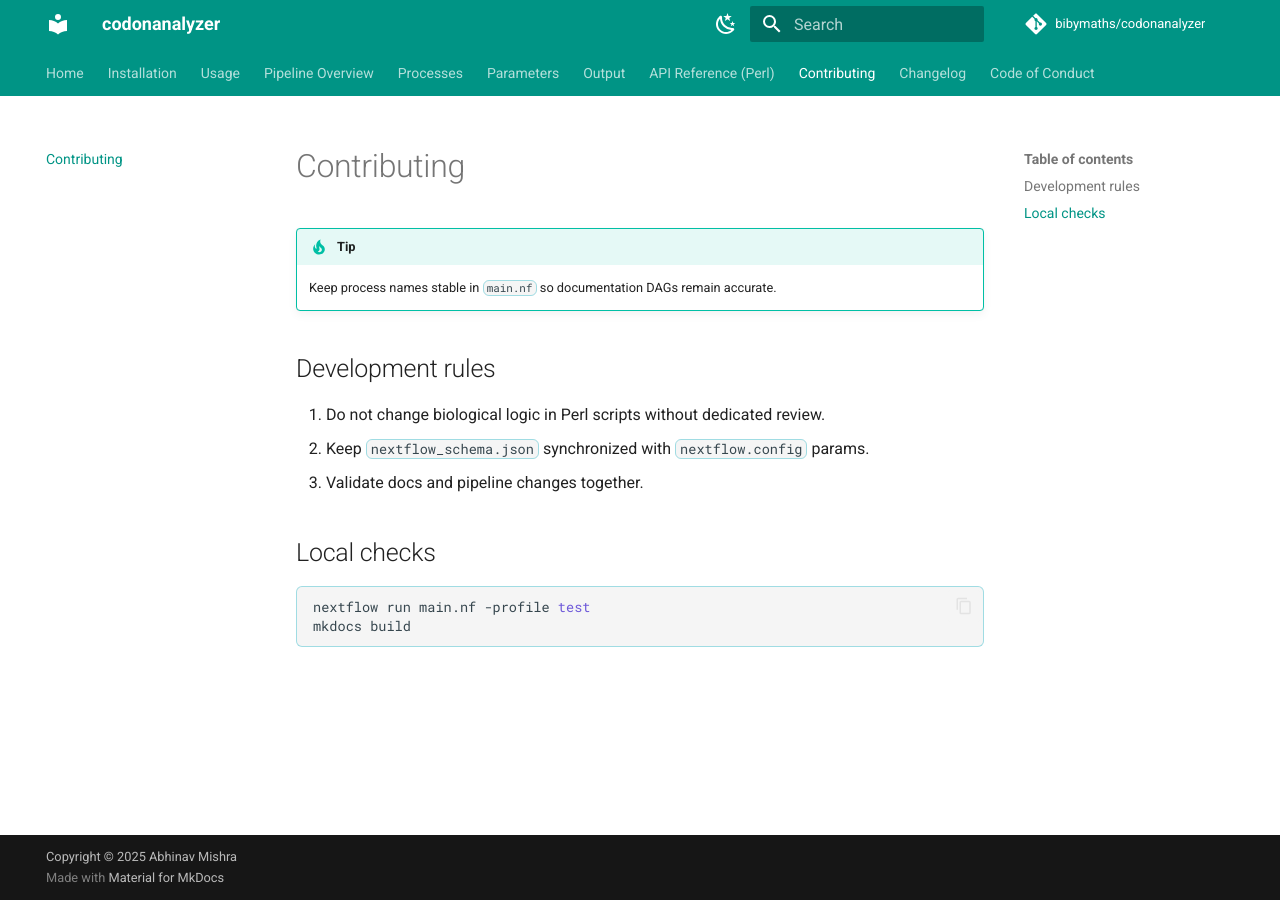
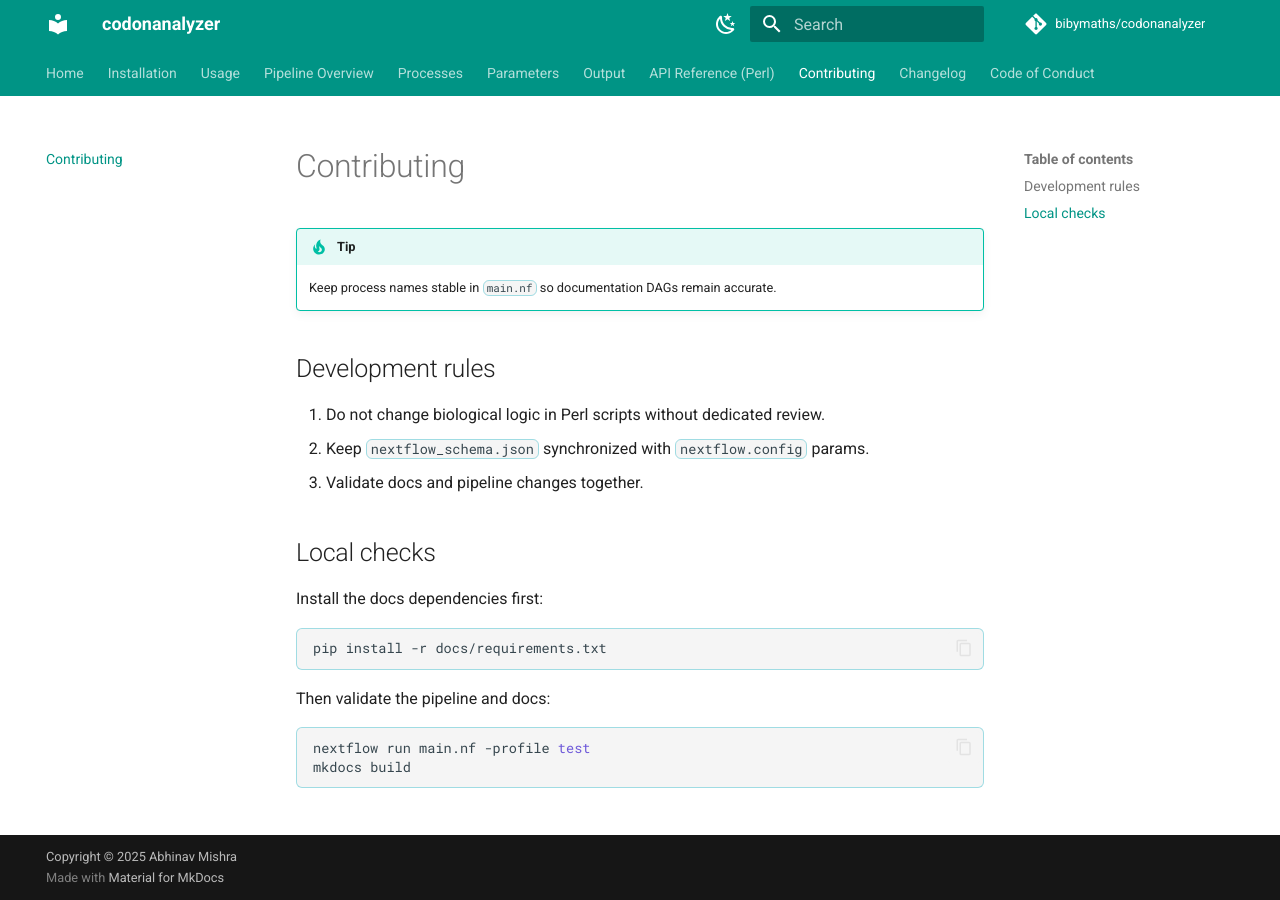
Before and after one commit to bibymaths/codonanalyzer, an MkDocs documentation site: the page built from docs/contributing.md, in a window 1280 px wide. Built offline with MkDocs 1.6.1 and Material for MkDocs 9.7.7, drawn with Linux system fonts in a browser that asks for light colours; comment, search, counter and statistics services are not loaded.

````diff
--- a/docs/contributing.md
+++ b/docs/contributing.md
@@ -11,6 +11,14 @@
 
 ## Local checks
 
+Install the docs dependencies first:
+
+```bash
+pip install -r docs/requirements.txt
+```
+
+Then validate the pipeline and docs:
+
 ```bash
 nextflow run main.nf -profile test
 mkdocs build
--- a/mkdocs.yml
+++ b/mkdocs.yml
@@ -9,6 +9,7 @@ copyright: Copyright © 2025 Abhinav Mishra
 
 theme:
   name: material
+  custom_dir: docs/overrides
   palette:
     - media: "(prefers-color-scheme: light)"
       scheme: default
@@ -59,6 +60,7 @@ extra_css:
   - stylesheets/extra.css
 
 extra_javascript:
+  - https://cdn.jsdelivr.net/npm/mermaid@10/dist/mermaid.min.js
   - javascripts/extra.js
 
 nav:
--- a/nextflow_schema.json
+++ b/nextflow_schema.json
@@ -8,13 +8,13 @@
     "input": {
       "type": "string",
       "format": "file-path",
-      "description": "Path to input DNA multi-FASTA file (up to 1000 headers).",
+      "description": "Path to input DNA multi-FASTA file (up to 1000 headers). Relative paths are resolved from the project root.",
       "default": "data/in.fasta"
     },
     "outdir": {
       "type": "string",
       "format": "directory-path",
-      "description": "Output directory for final and intermediate pipeline results.",
+      "description": "Output directory for final and intermediate pipeline results. Relative paths are resolved from the project root.",
       "default": "results"
     },
     "max_cpus": {
````
Also changed, not shown: docs/parameters.md (+1 -1 lines), docs/requirements.txt (added, +10 -0 lines), 2 other files.
